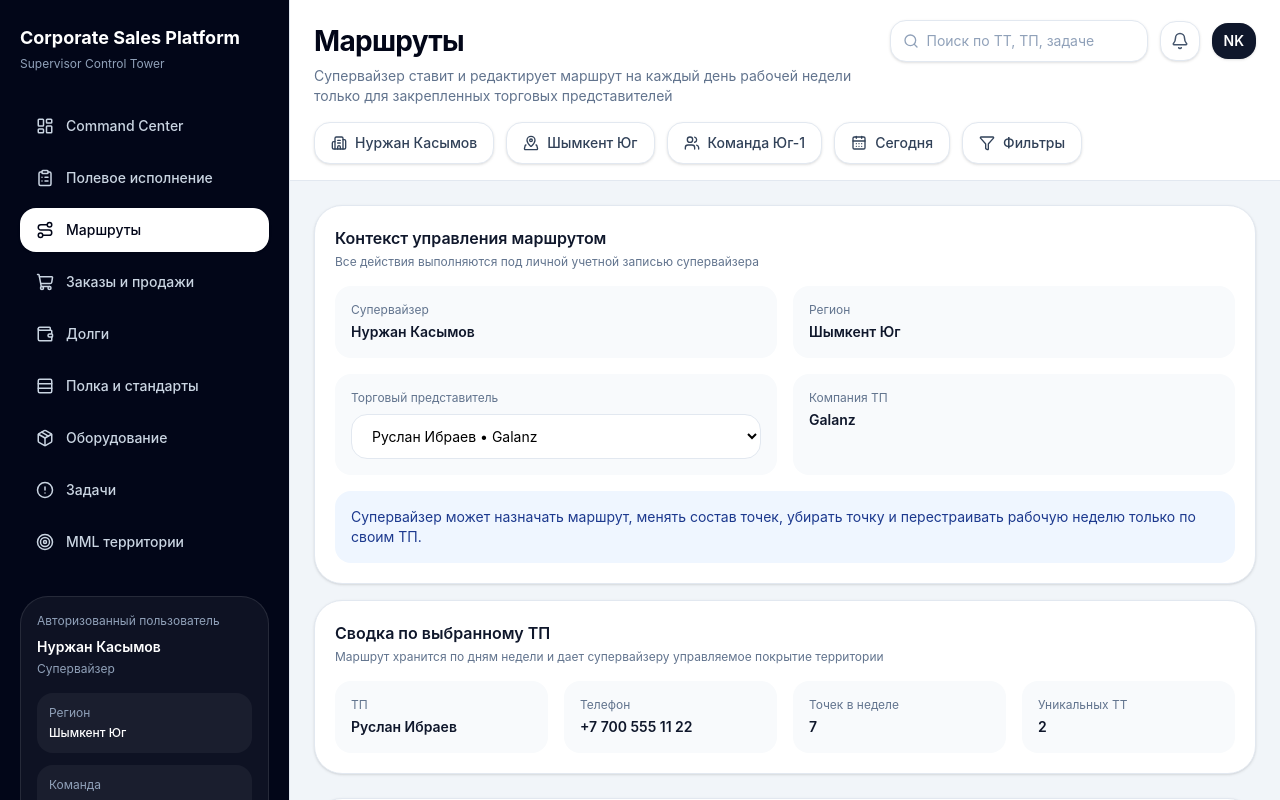
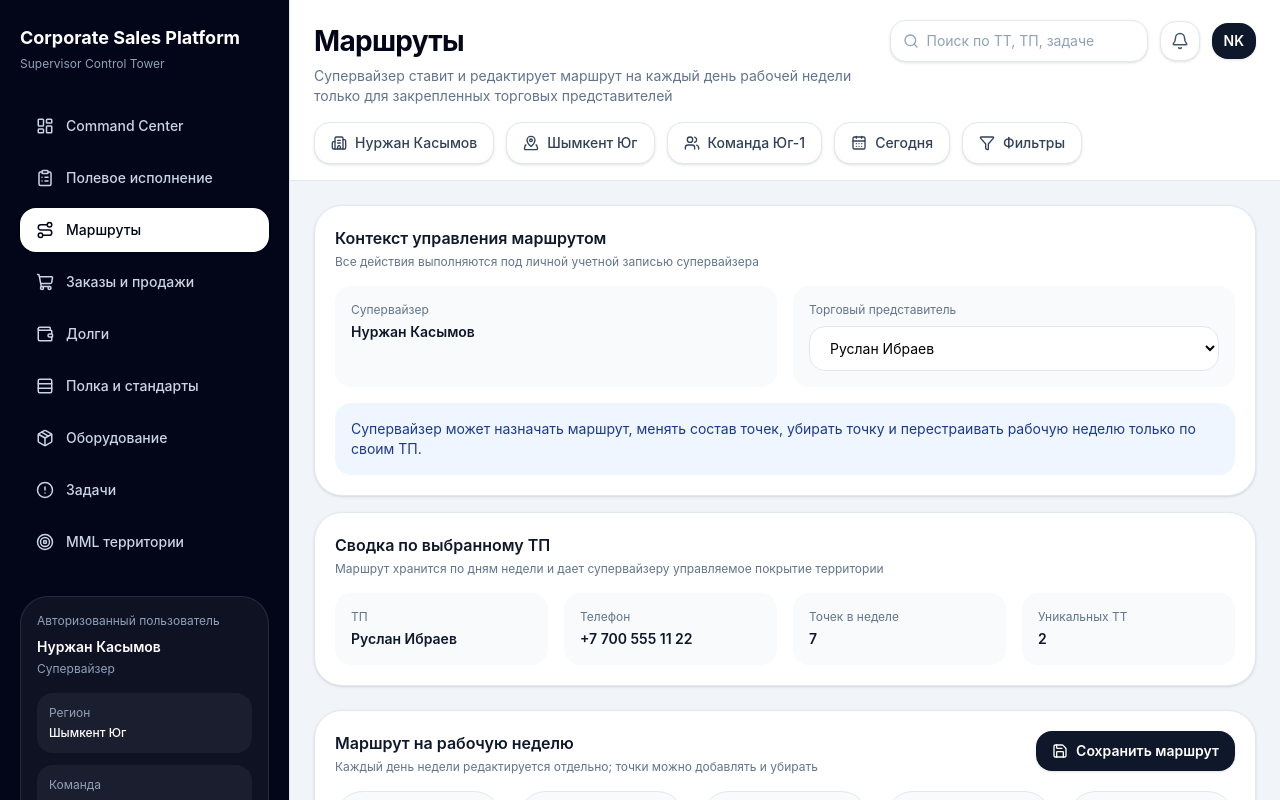
Before and after one commit to akambetov/sales-app-platform, a React (Vite) app: page / in a window 1280 px wide. Both pictures are taken after a click on the button "Маршруты". Shown: the top 800 px of the page. Built offline with nearby package versions, Linux system fonts and the light colour scheme.

Commit message:
refactor UI data

```diff
--- a/src/App.tsx
+++ b/src/App.tsx
@@ -597,7 +597,7 @@ const equipmentRows: Equipment[] = [
     id: 41,
     storeId: 101,
     type: 'Холодильник',
-    brand: 'Galanz',
+    brand: 'LG',
     serial: 'SN-903115',
     store: 'Green Line',
     status: 'Требует обслуживания',
@@ -608,7 +608,7 @@ const equipmentRows: Equipment[] = [
     id: 42,
     storeId: 102,
     type: 'Кега 30L',
-    brand: 'Shymkent',
+    brand: 'ШПЗ',
     serial: 'KEG-88210',
     store: 'Aray Market',
     status: 'Исправно',
@@ -619,7 +619,7 @@ const equipmentRows: Equipment[] = [
     id: 43,
     storeId: 104,
     type: 'Холодильник',
-    brand: 'Galanz',
+    brand: 'Samsung',
     serial: 'SN-812447',
     store: 'Tulpar Trade',
     status: 'Не найдено',
@@ -630,7 +630,7 @@ const equipmentRows: Equipment[] = [
     id: 44,
     storeId: 105,
     type: 'Кега 30L',
-    brand: 'Shymkent',
+    brand: 'ШПЗ',
     serial: 'KEG-910201',
     store: 'Meruyert Shop',
     status: 'Исправно',
@@ -711,7 +711,7 @@ const tasksSeed: Task[] = [
 const mmlTemplatesSeed: MmlTemplate[] = [
   {
     id: 1,
-    name: 'Юг — Modern Trade — Galanz',
+    name: 'Юг — Modern Trade',
     ownerRole: 'Супервайзер',
     ownerName: 'Нуржан Касымов',
     territoryType: 'Территория супервайзера',
@@ -729,7 +729,7 @@ const mmlTemplatesSeed: MmlTemplate[] = [
   },
   {
     id: 2,
-    name: 'Юг — Traditional Trade — ШПЗ',
+    name: 'Юг — Traditional Trade',
     ownerRole: 'Супервайзер',
     ownerName: 'Нуржан Касымов',
     territoryType: 'Территория супервайзера',
@@ -2075,7 +2075,7 @@ export default function CorporateSalesPlatformPrototype() {
                 >
                   <div className="grid grid-cols-1 gap-4 md:grid-cols-2">
                     <InfoCard label="Супервайзер" value={SESSION.name} />
-                    <InfoCard label="Регион" value={SESSION.region} />
+                    {/* <InfoCard label="Регион" value={SESSION.region} /> */}
                     <div className="rounded-2xl bg-slate-50 p-4">
                       <div className="text-xs text-slate-500">
                         Торговый представитель
@@ -2089,12 +2089,12 @@ export default function CorporateSalesPlatformPrototype() {
                       >
                         {reps.map((r) => (
                           <option key={r.id} value={r.id}>
-                            {r.name} • {r.company}
+                            {r.name}
                           </option>
                         ))}
                       </select>
                     </div>
-                    <InfoCard label="Компания ТП" value={selectedRep.company} />
+                    {/* <InfoCard label="Компания ТП" value={selectedRep.company} /> */}
                   </div>
                   <div className="mt-4 rounded-2xl bg-blue-50 p-4 text-sm text-blue-900">
                     Супервайзер может назначать маршрут, менять состав точек,
@@ -2238,7 +2238,7 @@ export default function CorporateSalesPlatformPrototype() {
                         <th className="px-4 py-3 font-medium">Дата</th>
                         <th className="px-4 py-3 font-medium">ТП</th>
                         <th className="px-4 py-3 font-medium">ТТ</th>
-                        <th className="px-4 py-3 font-medium">Компания</th>
+                        {/* <th className="px-4 py-3 font-medium">Компания</th> */}
                         <th className="px-4 py-3 font-medium">Сумма</th>
                         <th className="px-4 py-3 font-medium">SKU</th>
                         <th className="px-4 py-3 font-medium">Units</th>
@@ -2258,7 +2258,7 @@ export default function CorporateSalesPlatformPrototype() {
                           <td className="px-4 py-3 font-medium text-slate-900">
                             {o.store}
                           </td>
-                          <td className="px-4 py-3">{o.company}</td>
+                          {/* <td className="px-4 py-3">{o.company}</td> */}
                           <td className="px-4 py-3 font-semibold text-slate-900">
                             {o.amount === 0 ? 'Нет заказа' : money(o.amount)}
                           </td>
@@ -2274,7 +2274,7 @@ export default function CorporateSalesPlatformPrototype() {
                   </table>
                 </TableShell>
               </SectionCard>
-              <Store360 storeId={selectedStoreId} />
+              {/* <Store360 storeId={selectedStoreId} /> */}
             </div>
           </Shell>
         )}
@@ -2312,13 +2312,13 @@ export default function CorporateSalesPlatformPrototype() {
                   tone="red"
                 />
               </div>
-              <SectionCard title="Реестр долгов команды">
+              <SectionCard title="Реестр долгов ТТ">
                 <TableShell>
                   <table className="w-full min-w-[980px] text-sm">
                     <thead>
                       <tr className="border-b border-slate-200 bg-slate-50 text-left text-slate-500">
                         <th className="px-4 py-3 font-medium">ТТ</th>
-                        <th className="px-4 py-3 font-medium">Компания</th>
+                        {/* <th className="px-4 py-3 font-medium">Компания</th> */}
                         <th className="px-4 py-3 font-medium">Договор</th>
                         <th className="px-4 py-3 font-medium">Общий долг</th>
                         <th className="px-4 py-3 font-medium">Просрочка</th>
@@ -2337,7 +2337,7 @@ export default function CorporateSalesPlatformPrototype() {
                           <td className="px-4 py-3 font-medium text-slate-900">
                             {d.store}
                           </td>
-                          <td className="px-4 py-3">{d.company}</td>
+                          {/* <td className="px-4 py-3">{d.company}</td> */}
                           <td className="px-4 py-3">{d.contract}</td>
                           <td className="px-4 py-3">{money(d.total)}</td>
                           <td className="px-4 py-3 font-semibold text-red-700">
@@ -2354,7 +2354,7 @@ export default function CorporateSalesPlatformPrototype() {
                   </table>
                 </TableShell>
               </SectionCard>
-              <Store360 storeId={selectedStoreId} />
+              {/* <Store360 storeId={selectedStoreId} /> */}
             </div>
           </Shell>
         )}
@@ -2406,7 +2406,7 @@ export default function CorporateSalesPlatformPrototype() {
                     <thead>
                       <tr className="border-b border-slate-200 bg-slate-50 text-left text-slate-500">
                         <th className="px-4 py-3 font-medium">ТТ</th>
-                        <th className="px-4 py-3 font-medium">Компания</th>
+                        {/* <th className="px-4 py-3 font-medium">Компания</th> */}
                         <th className="px-4 py-3 font-medium">MML</th>
                         <th className="px-4 py-3 font-medium">Фокус</th>
                         <th className="px-4 py-3 font-medium">Цена</th>
@@ -2425,7 +2425,7 @@ export default function CorporateSalesPlatformPrototype() {
                           <td className="px-4 py-3 font-medium text-slate-900">
                             {r.store}
                           </td>
-                          <td className="px-4 py-3">{r.company}</td>
+                          {/* <td className="px-4 py-3">{r.company}</td> */}
                           <td className="px-4 py-3">{r.mml}%</td>
                           <td className="px-4 py-3">{r.focus}%</td>
                           <td className="px-4 py-3">
@@ -2444,7 +2444,7 @@ export default function CorporateSalesPlatformPrototype() {
                   </table>
                 </TableShell>
               </SectionCard>
-              <Store360 storeId={selectedStoreId} />
+              {/* <Store360 storeId={selectedStoreId} /> */}
             </div>
           </Shell>
         )}
@@ -2524,7 +2524,7 @@ export default function CorporateSalesPlatformPrototype() {
                   </table>
                 </TableShell>
               </SectionCard>
-              <Store360 storeId={selectedStoreId} />
+              {/* <Store360 storeId={selectedStoreId} /> */}
             </div>
           </Shell>
         )}
@@ -2715,15 +2715,15 @@ export default function CorporateSalesPlatformPrototype() {
                       label="Владелец"
                       value={`${selectedMml.ownerRole} • ${selectedMml.ownerName}`}
                     />
-                    <InfoCard label="Компания" value={selectedMml.company} />
+                    {/* <InfoCard label="Компания" value={selectedMml.company} /> */}
                     <InfoCard
                       label="Тип территории"
                       value={selectedMml.territoryType}
                     />
-                    <InfoCard
+                    {/* <InfoCard
                       label="Территория"
                       value={selectedMml.territoryValue}
-                    />
+                    /> */}
                     <InfoCard label="Канал" value={selectedMml.channel} />
                     <InfoCard
                       label="SKU в шаблоне"
```
